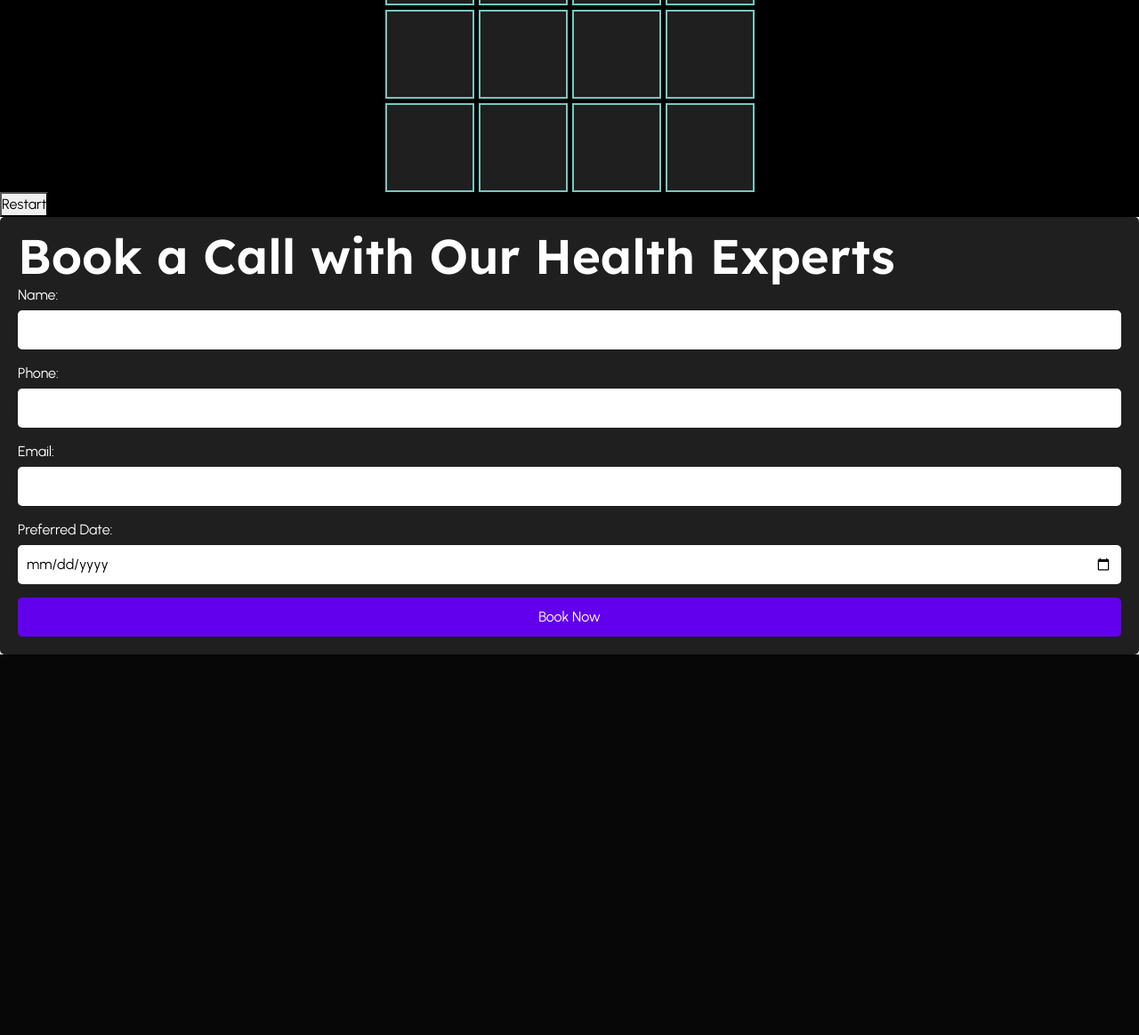
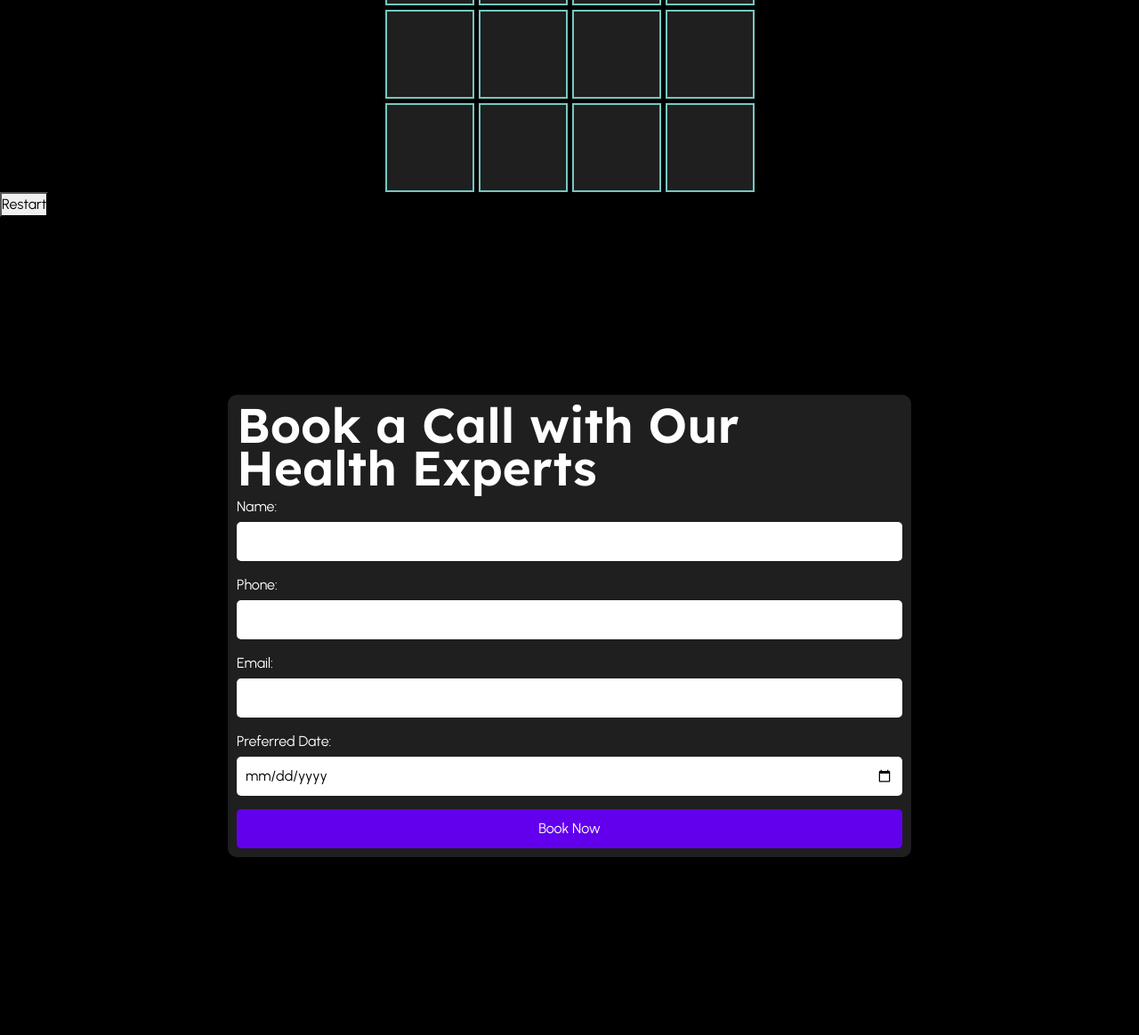
Before and after one commit to shauryasawai/HackInnovition, a Django app: page /health/ in a window 1280 px wide. Shown: the part 3995-5159 px from the top of the page at 89% size. Before the commit the page ends 4731 px from the top, so only its background shows below. Run offline with Django 5.2, Linux system fonts and the light colour scheme; a user stored in the database is signed in.

Commit message:
few tweakings in templates

```diff
--- a/base/Templates/base/health.html
+++ b/base/Templates/base/health.html
@@ -17,7 +17,9 @@
             box-sizing: border-box;
             font-family: 'urbanist',sans-serif;
         }
-
+        body{
+            background-color: black;
+        }
         :root{
             --bs-dark-color: #1a1d20;
             --bs-dark-primary: #1c1c1c;
@@ -187,8 +189,11 @@
 }
 .contact-form {
     background-color: #1f1f1f;
-    padding: 20px;
-    border-radius: 5px;
+    padding: 10px;
+    margin: 200px auto;
+    border-radius: 10px;
+    width: 60vw;
+    /* margin: auto; */
 }
 .contact-form form {
     display: flex;
```
